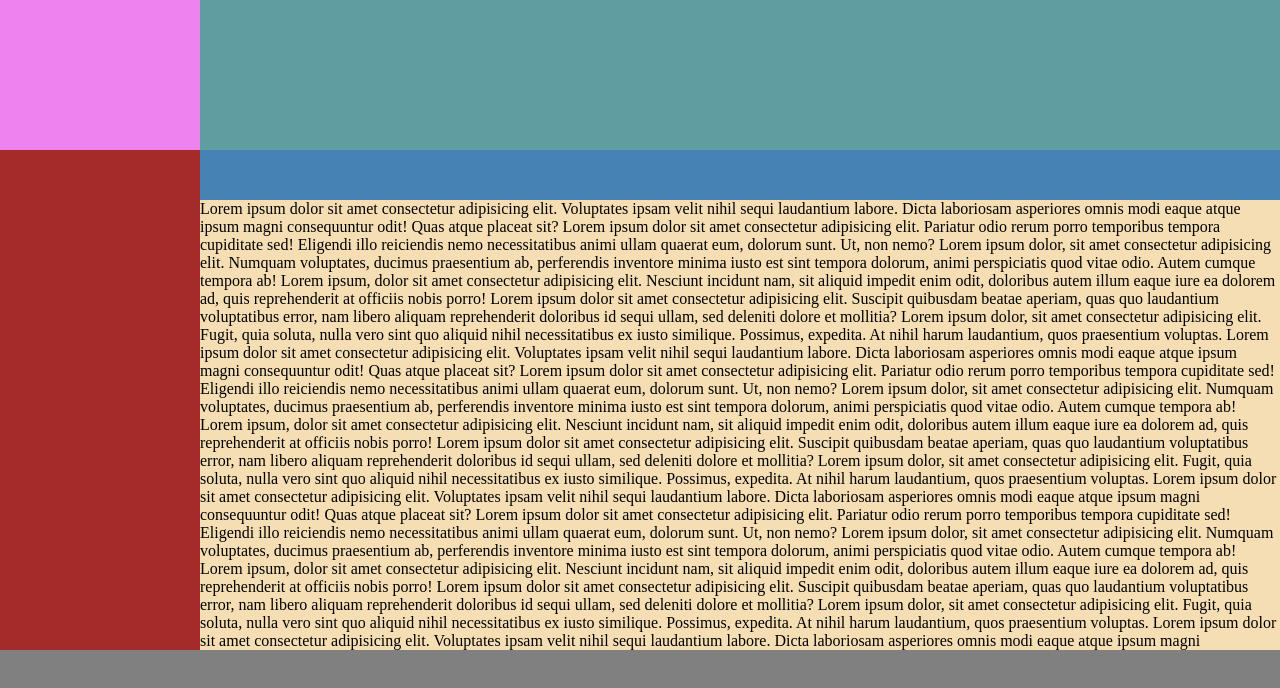
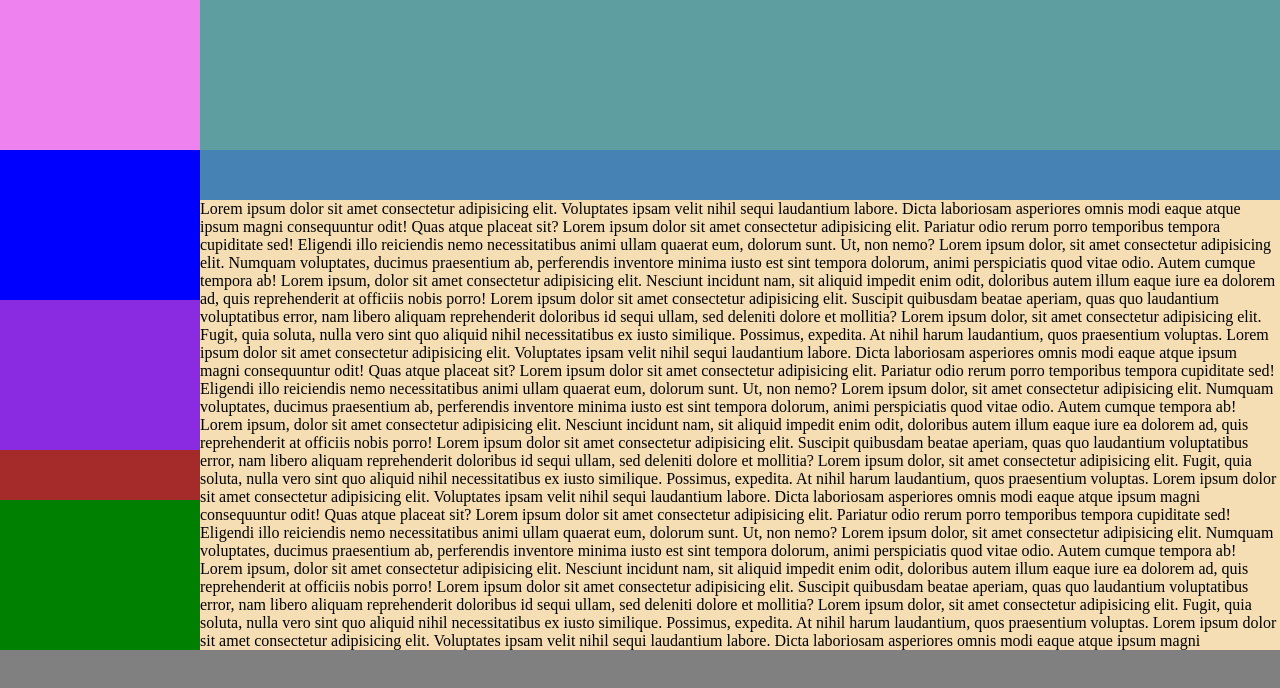
Before and after one commit to EgidioSperanza/html-css-spotifyweb, a plain HTML site: page index.html in a window 1280 px wide. Drawn offline with Linux system fonts and the light colour scheme.

Commit message:
fix del css con position e flex

```diff
--- a/css/style.css
+++ b/css/style.css
@@ -13,7 +13,8 @@
 .wrapper{
     width: 100%;
     height: 100vh;
-    position: relative;
+    display: flex;
+    flex-direction: column;
 }
 
 .container{
@@ -27,6 +28,7 @@ aside{
     height: calc(100vh - 150px);
     background-color: brown;
     overflow:none;
+    position: relative;
 }
 
 .logo{
@@ -35,19 +37,40 @@ aside{
     background-color: violet;
 }
 
+.navigation{
+    width: 100%;
+    height: 150px;
+    background-color: blue;
+}
+
+.playlist{
+    width: 100%;
+    height: 150px;
+    background-color: blueviolet;
+}
+
+.sidebar-bottom{
+    width: 100%;
+    height: 150px;
+    background-color: green;
+    position: absolute;
+    bottom: 0;
+    z-index: 100;
+}
+
 .corpse{
     width: calc(100% - 200px);
     height: calc(100vh - 150px);
     overflow: auto;
-    margin-bottom: 150px;
     background-color: wheat;
 }
 
 header{
+    position:relative;
     width: 100%;
     height: 150px;
     background-color: cadetblue;
-    z-index: 1001;
+    z-index: 1000;
 }
 
 nav{
@@ -57,10 +80,10 @@ nav{
 }
 
 footer{
-    position: fixed;
-    top: calc(100vh - 150px);
+    position: absolute;
+    bottom: 0;
     width: 100%;
     height: 150px;
     background-color: gray;
-    z-index: 1000;
+    z-index: 100;
 }
```
